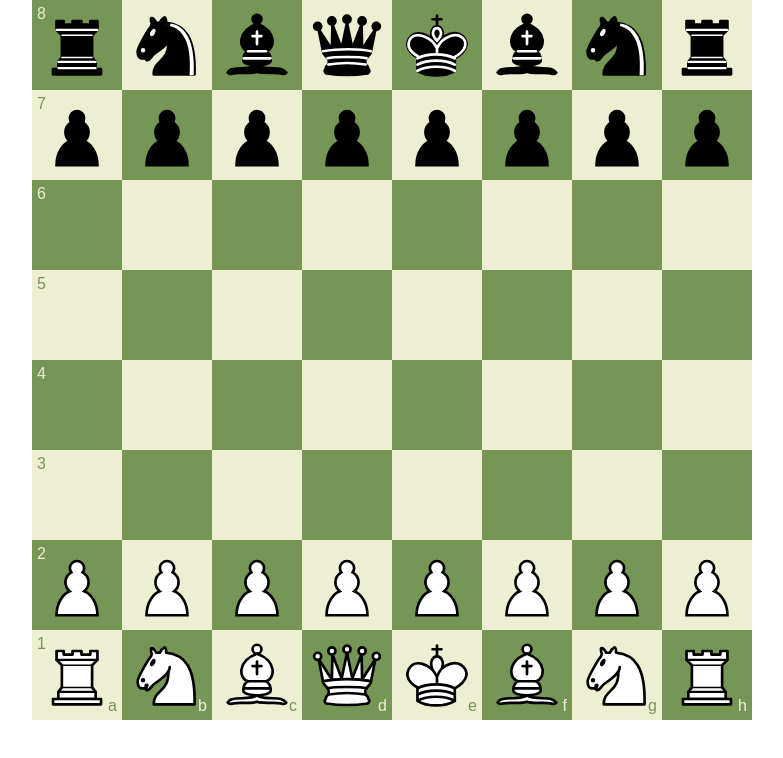
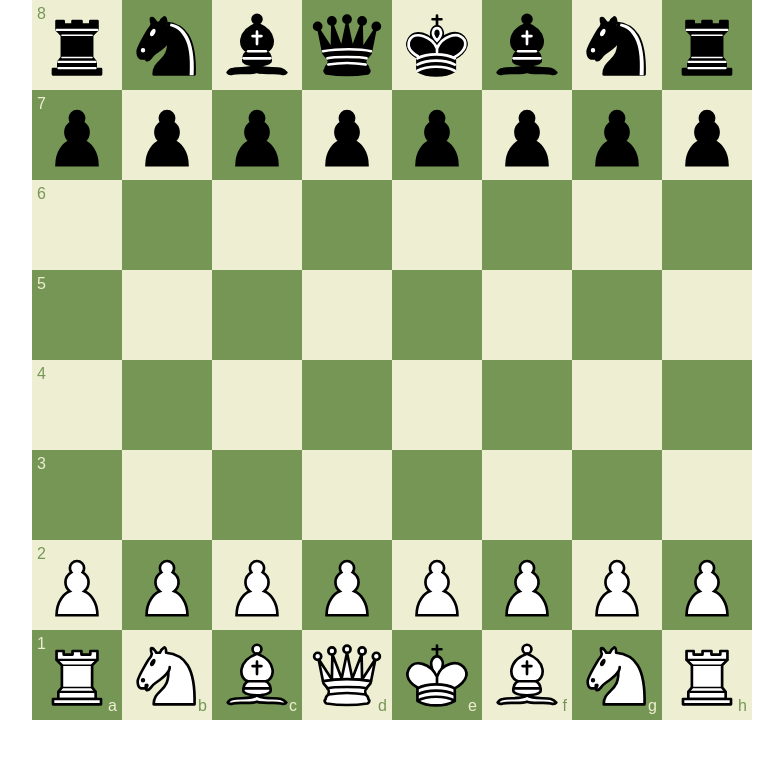
Before and after one commit to Kenan-Yaqubov/Algo-Academy-Task4, a plain HTML site: page index.html in a window 1280 px wide. Shown: the whole page, without its empty margins (248-1031 px from the left). Drawn offline with Linux system fonts and the light colour scheme.

Commit message:
Classes modifided

```diff
--- a/css/style.css
+++ b/css/style.css
@@ -13,27 +13,24 @@ img{
     transform: translate(-50%, -50%);
 }
 
+.sails{
+    width: 90px;
+    height: 90px;
+    position: relative;
+}
 
-
-.div1,
-.div2 {
-    width: 90px;
+.green {
     background-color: rgb(118,150,86);
-    height: 90px;
     color: rgb(238,238,210);
-    position: relative;
 }
 
 p{
     margin: 5px;
 }
 
-.div{
-    width: 90px;
-    height: 90px;
+.yellow{
     background-color: rgb(238,238,210);
     color: rgb(118,150,86);
-    position: relative;
 }
 
 
--- a/index.html
+++ b/index.html
@@ -8,166 +8,179 @@
     <link rel="stylesheet" href="css/style.css">
 </head>
 
-<body>
+<body green>
 
     <div class="mainDiv">
         <div class="divFlex">
-            <div class="div2">
+            <div class="sails yellow">
                 <p>8</p>
                 <img src="assets/images/rook-b.svg" alt="">
             </div>
-            <div class="div">
+            <div class="sails green">
                 <img src="assets/images/knight-b.svg" alt="">
             </div>
-            <div class="div2">
+            <div class="sails yellow">
                 <img src="assets/images/bishop-b.svg" alt="">
             </div>
-            <div class="div">
+            <div class="sails green">
                 <img src="assets/images/queen-b.svg" alt="">
             </div>
-            <div class="div2">
+            <div class="sails yellow">
                 <img src="assets/images/king-b.svg" alt="">
             </div>
-            <div class="div">
+            <div class="sails green">
                 <img src="assets/images/bishop-b.svg" alt="">
             </div>
-            <div class="div2">
+            <div class="sails yellow">
                 <img src="assets/images/knight-b.svg" alt="">
             </div>
-            <div class="div">
+            <div class="sails green">
                 <img src="assets/images/rook-b.svg" alt="">
             </div>
         </div>
         <div class="divFlex">
-            <div class="div">
+            <div class="sails green">
                 <p>7</p>
                 <img src="assets/images/pawn-b.svg" alt="">
             </div>
-            <div class="div1">
+            <div class="sails yellow">
                 <img src="assets/images/pawn-b.svg" alt="">
             </div>
-            <div class="div">
+            <div class="sails green">
                 <img src="assets/images/pawn-b.svg" alt="">
             </div>
-            <div class="div1">
+            <div class="sails yellow">
                 <img src="assets/images/pawn-b.svg" alt="">
             </div>
-            <div class="div">
+            <div class="sails green">
                 <img src="assets/images/pawn-b.svg" alt="">
             </div>
-            <div class="div1">
+            <div class="sails yellow">
                 <img src="assets/images/pawn-b.svg" alt="">
             </div>
-            <div class="div">
+            <div class="sails green">
                 <img src="assets/images/pawn-b.svg" alt="">
             </div>
-            <div class="div1">
+            <div class="sails yellow">
                 <img src="assets/images/pawn-b.svg" alt="">
             </div>
         </div>
         <div class="divFlex">
-            <div class="div2">
+            <div class="sails yellow">
                 <p>6</p>
             </div>
-            <div class="div"></div>
-            <div class="div2"></div>
-            <div class="div"></div>
-            <div class="div2"></div>
-            <div class="div"></div>
-            <div class="div2"></div>
-            <div class="div">
+            <div class="sails green"></div>
+            <div class="sails yellow"></div>
+            <div class="sails green"></div>
+            <div class="sails yellow"></div>
+            <div class="sails green"></div>
+            <div class="sails yellow"></div>
+            <div class="sails green">
             </div>
         </div>
         <div class="divFlex">
-            <div class="div">
+            <div class="sails green">
                 <p>5</p>
             </div>
-            <div class="div1"></div>
-            <div class="div"></div>
-            <div class="div1"></div>
-            <div class="div"></div>
-            <div class="div1"></div>
-            <div class="div"></div>
-            <div class="div1">
+            <div class="sails yellow"></div>
+            <div class="sails green"></div>
+            <div class="sails yellow"></div>
+            <div class="sails green"></div>
+            <div class="sails yellow"></div>
+            <div class="sails green"></div>
+            <div class="sails yellow">
             </div>
         </div>
         <div class="divFlex">
-            <div class="div2">
+            <div class="sails yellow">
                 <p>4</p>
             </div>
-            <div class="div"></div>
-            <div class="div2"></div>
-            <div class="div"></div>
-            <div class="div2"></div>
-            <div class="div"></div>
-            <div class="div2"></div>
-            <div class="div">
+            <div class="sails green"></div>
+            <div class="sails yellow"></div>
+            <div class="sails green"></div>
+            <div class="sails yellow"></div>
+            <div class="sails green"></div>
+            <div class="sails yellow"></div>
+            <div class="sails green"></div>
+        </div>
+        <div class="divFlex">
+            <div class="sails green">
+                <p>3</p>
+            </div>
+            <div class="sails yellow"></div>
+            <div class="sails green"></div>
+            <div class="sails yellow"></div>
+            <div class="sails green"></div>
+            <div class="sails yellow"></div>
+            <div class="sails green"></div>
+            <div class="sails yellow">
             </div>
         </div>
         <div class="divFlex">
-            <div class="div">
-                <p>3</p>
+            <div class="sails yellow">
+                <p>2</p>
+                <img src="assets/images/pawn-w.svg" alt="">
             </div>
-            <div class="div1"></div>
-            <div class="div"></div>
-            <div class="div1"></div>
-            <div class="div"></div>
-            <div class="div1"></div>
-            <div class="div"></div>
-            <div class="div1">
+            <div class="sails green">
+                <img src="assets/images/pawn-w.svg" alt="">
+            </div>
+            <div class="sails yellow">
+                <img src="assets/images/pawn-w.svg" alt="">
+            </div>
+            <div class="sails green">
+                <img src="assets/images/pawn-w.svg" alt="">
+            </div>
+            <div class="sails yellow">
+                <img src="assets/images/pawn-w.svg" alt="">
+            </div>
+            <div class="sails green">
+                <img src="assets/images/pawn-w.svg" alt="">
+            </div>
+            <div class="sails yellow">
+                <img src="assets/images/pawn-w.svg" alt="">
+            </div>
+            <div class="sails green">
+                <img src="assets/images/pawn-w.svg" alt="">
+
             </div>
         </div>
         <div class="divFlex">
-            <div class="div2">
-                <p>2</p>
-                <img src="assets/images/pawn-w.svg" alt="">
-            </div>
-            <div class="div"><img src="assets/images/pawn-w.svg" alt=""></div>
-            <div class="div2"><img src="assets/images/pawn-w.svg" alt=""></div>
-            <div class="div"><img src="assets/images/pawn-w.svg" alt=""></div>
-            <div class="div2"><img src="assets/images/pawn-w.svg" alt=""></div>
-            <div class="div"><img src="assets/images/pawn-w.svg" alt=""></div>
-            <div class="div2"><img src="assets/images/pawn-w.svg" alt=""></div>
-            <div class="div"><img src="assets/images/pawn-w.svg" alt="">
-            </div>
-        </div>
-        <div class="divFlex">
-            <div class="div">
+            <div class="sails green">
                 <p>1</p>
                 <img src="assets/images/rook-w.svg" alt="">
                 <p class="letters">a</p>
 
             </div>
-            <div class="div1">
+            <div class="sails yellow">
                 <img src="assets/images/knight-w.svg" alt="">
                 <p class="letters">b</p>
             </div>
-            <div class="div">
+            <div class="sails green">
                 <img src="assets/images/bishop-w.svg" alt="">
                 <p class="letters">c</p>
 
             </div>
-            <div class="div1">
+            <div class="sails yellow">
                 <img src="assets/images/queen-w.svg" alt="">
                 <p class="letters">d</p>
 
             </div>
-            <div class="div">
+            <div class="sails green">
                 <img src="assets/images/king-w.svg" alt="">
                 <p class="letters">e</p>
 
             </div>
-            <div class="div1">
+            <div class="sails yellow">
                 <img src="assets/images/bishop-w.svg" alt="">
                 <p class="letters">f</p>
 
             </div>
-            <div class="div">
+            <div class="sails green">
                 <img src="assets/images/knight-w.svg" alt="">
                 <p class="letters">g</p>
 
             </div>
-            <div class="div1">
+            <div class="sails yellow">
                 <img src="assets/images/rook-w.svg" alt="">
                 <p class="letters">h</p>
             </div>
```
